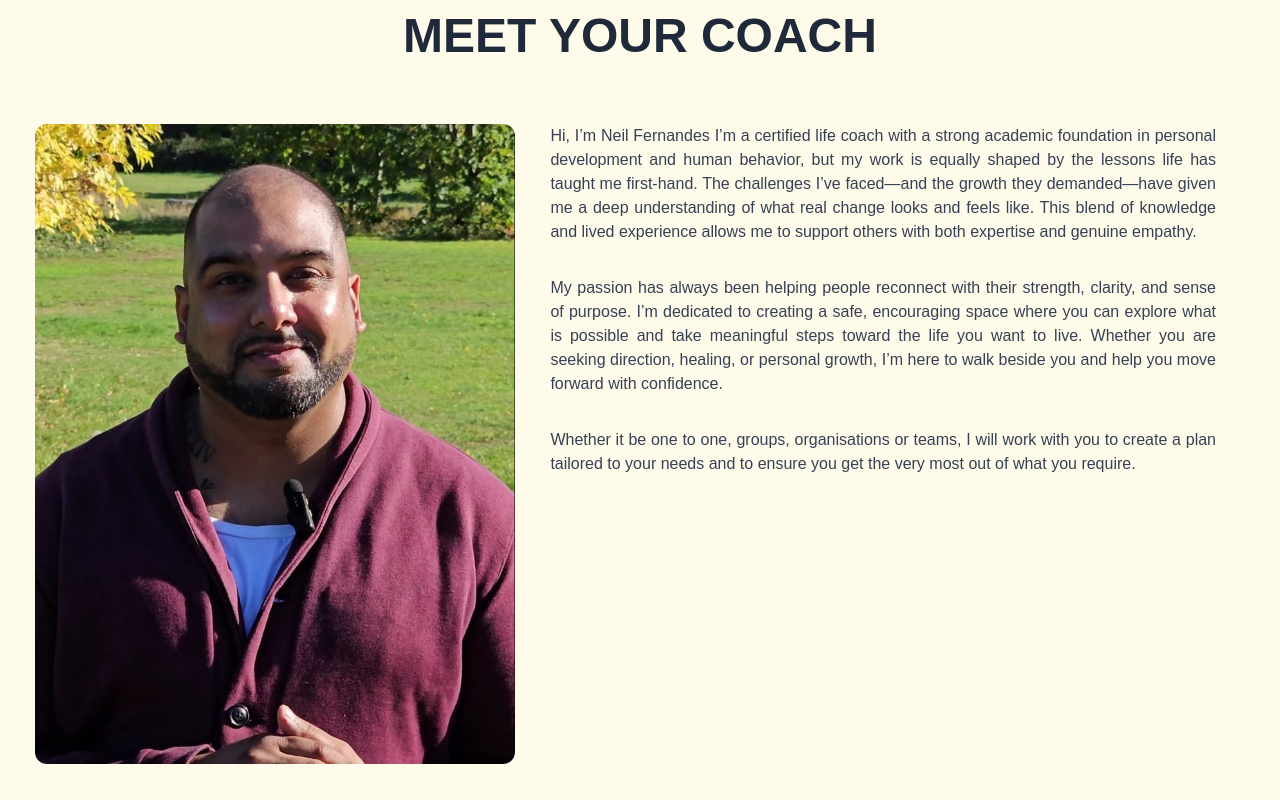
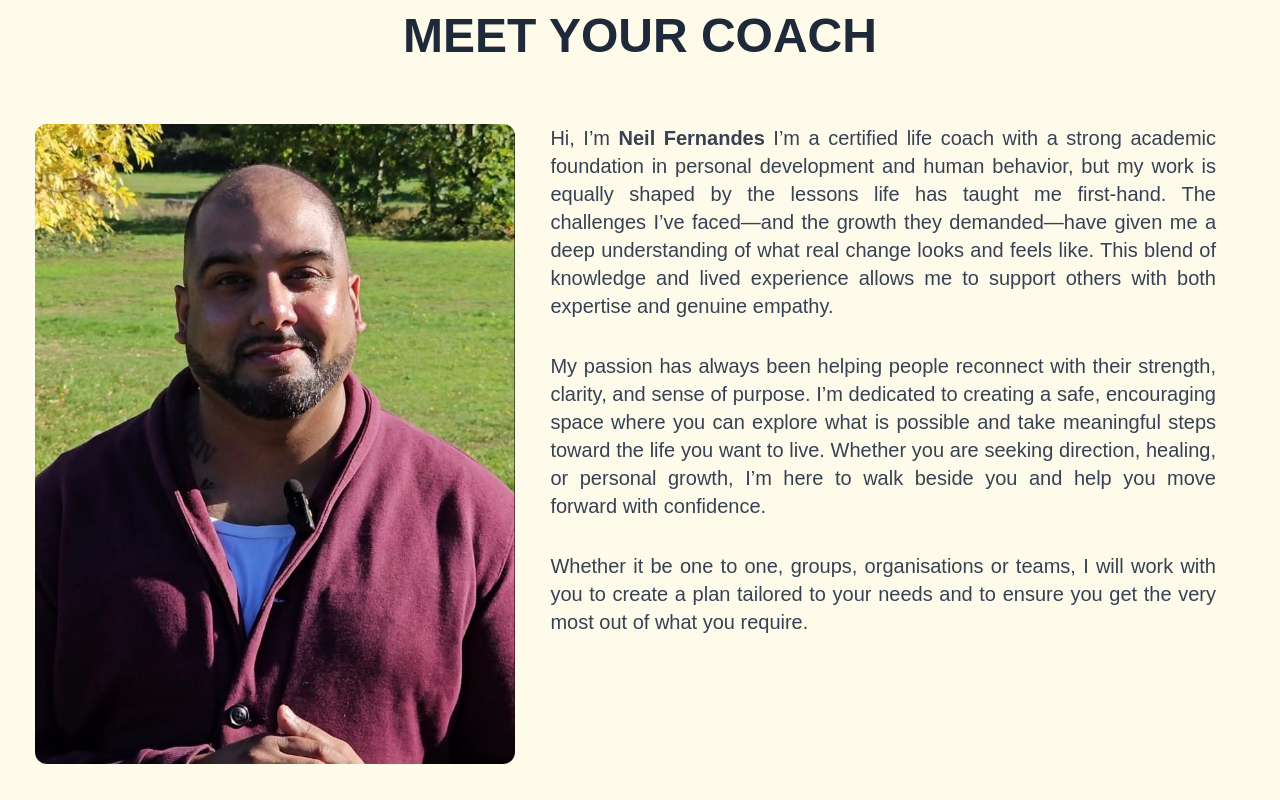
Before and after one commit to alay04/GrowLife-Coaching, a Next.js app: page / in a window 1280 px wide. Shown: the part 820-1620 px from the top of the page. Built offline with nearby package versions, Linux system fonts and the light colour scheme.

Commit message:
added small change

```diff
--- a/components/homepage/infoCard.tsx
+++ b/components/homepage/infoCard.tsx
@@ -14,12 +14,12 @@ const InfoCard = () => {
         >
           <img src="/Neil.jpg" className="h-full rounded-xl w-fit" alt="" />
         </a>
-        <div className="m-8 text-gray-700 text-justify col-span-5 lg:col-span-3 flex flex-col gap-8">
+        <div className="m-8 text-gray-700 text-justify col-span-5 lg:col-span-3 text-xl flex flex-col gap-8">
           <p>
-            Hi, I’m Neil Fernandes I’m a certified life coach with a strong
-            academic foundation in personal development and human behavior, but
-            my work is equally shaped by the lessons life has taught me
-            first-hand. The challenges I’ve faced—and the growth they
+            Hi, I’m <b>Neil Fernandes</b> I’m a certified life coach with a
+            strong academic foundation in personal development and human
+            behavior, but my work is equally shaped by the lessons life has
+            taught me first-hand. The challenges I’ve faced—and the growth they
             demanded—have given me a deep understanding of what real change
             looks and feels like. This blend of knowledge and lived experience
             allows me to support others with both expertise and genuine empathy.
```
